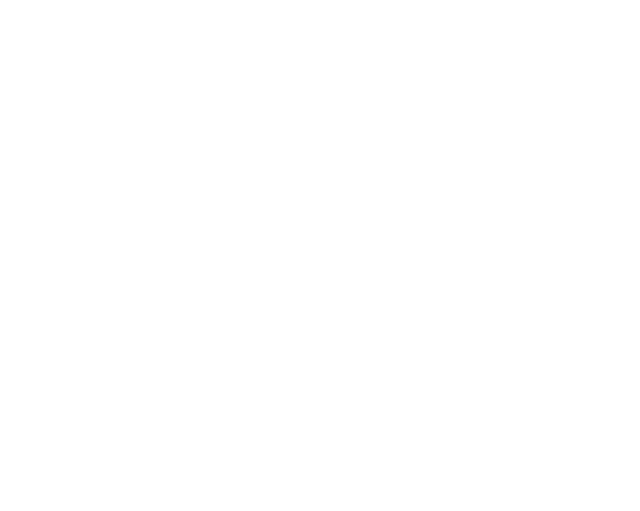
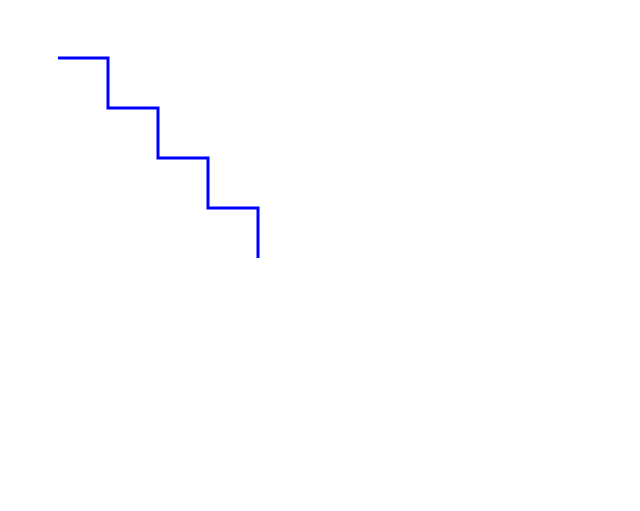
Before and after one commit to fatihay/svglearning, a plain HTML site: page section3/polylines.html in a window 1280 px wide. Shown: the whole page, without its empty margins (0-640 px from the left). Drawn offline with Linux system fonts and the light colour scheme.

Commit message:
polylines

```diff
--- a/section3/polylines.html
+++ b/section3/polylines.html
@@ -1,16 +1,20 @@
 <!DOCTYPE html>
 <html lang="en">
+
 <head>
     <meta charset="UTF-8">
     <meta http-equiv="X-UA-Compatible" content="IE=edge">
     <meta name="viewport" content="width=device-width, initial-scale=1.0">
     <title>Polylines</title>
 </head>
+
 <body>
-    <svg width= "500" height= "500">
-
-
+    <svg width="500" height="500">
+        <!-- <polyline points="100,100 150,150 200,150 100,100" style="stroke: blue; stroke-width:2; fill:red;" /> -->
+        <polyline points="50,50 100,50 100,100 150,100 150,150 200,150 200,200 250,200 250,250"
+            style="stroke:blue; stroke-width:3; fill:none;" />
     </svg>
 
 </body>
+
 </html>
```
